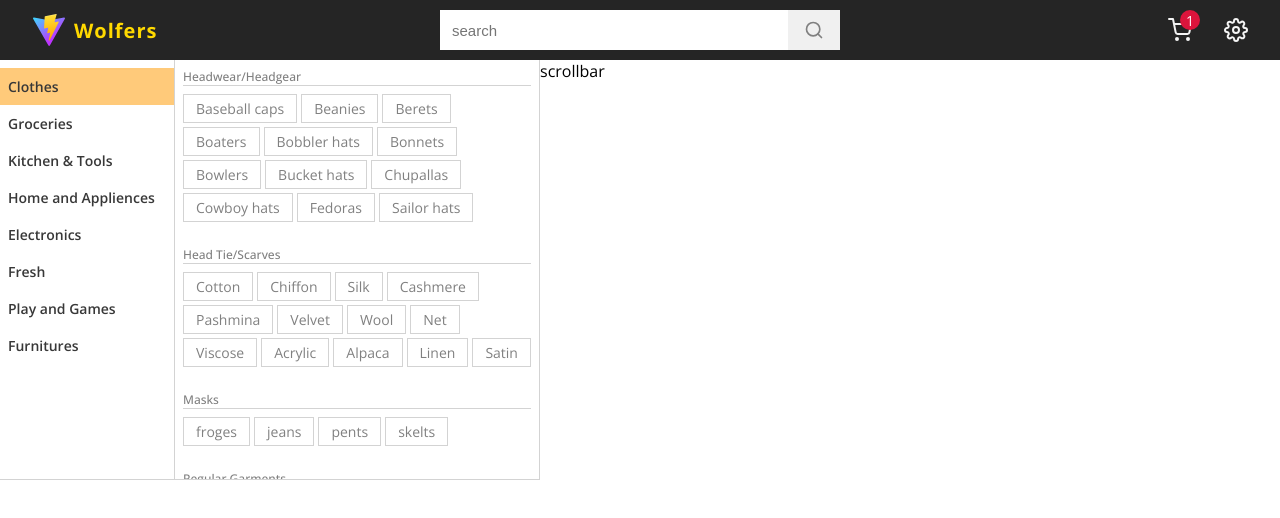
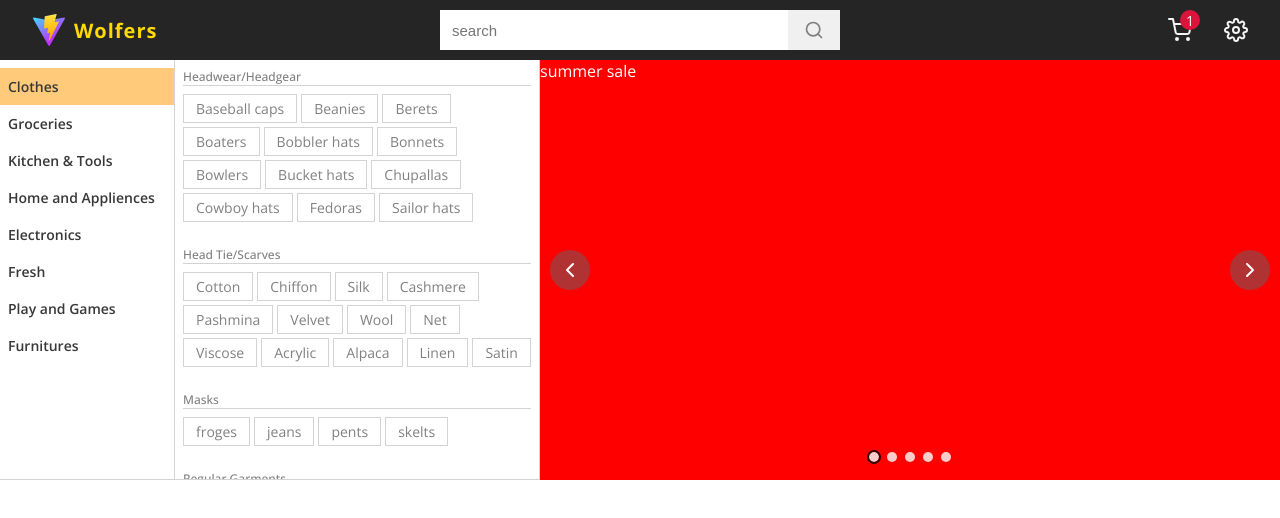
Before and after one commit to Mahesh-Saini/ecommerceReact, a React (Vite) app: page / in a window 1280 px wide. Shown: the top 518 px of the page. Built offline with nearby package versions, Linux system fonts and the light colour scheme.

Commit message:
crousel added

```diff
--- a/src/components/categories/Categories.css
+++ b/src/components/categories/Categories.css
@@ -1,5 +1,6 @@
 .categorySection {
-  width: 540px;
+  /* width: 540px; */
+  max-width: 540px;
   display: flex;
   /* background-color: aquamarine; */
 }
--- a/src/components/categories/Categories.jsx
+++ b/src/components/categories/Categories.jsx
@@ -276,8 +276,8 @@ const categoriesData = [
 
 const Categories = () => {
   const [categories, setCategories] = useState([]);
+  const [subcategoryData, setSubcategoryData] = useState([]);
   const [currentPage, setCurrentPage] = useState(1);
-  const [subcategoryData, setSubcategoryData] = useState([]);
   const [activeItem, setActiveItem] = useState("Clothes");
   const totalItems = categoriesData.length;
   const pageLimit = 10;
--- a/src/pages/home/Home.css
+++ b/src/pages/home/Home.css
@@ -3,3 +3,83 @@
   height: 420px;
   /* background-color: rebeccapurple; */
 }
+.crousel {
+  height: 100%;
+  width: 100%;
+  background-color: aquamarine;
+  overflow: hidden;
+  position: relative;
+}
+.leftButton,
+.rightButton {
+  width: 40px;
+  height: 40px;
+  border-radius: 50%;
+  background-color: rgba(100, 100, 100, 0.5);
+  color: white;
+  display: flex;
+  align-items: center;
+  justify-content: center;
+  font-size: 24px;
+  position: absolute;
+  top: 0;
+  bottom: 0;
+  margin: auto;
+  z-index: 99;
+  transition: all 0.3s ease;
+}
+.leftButton {
+  left: 10px;
+}
+.rightButton {
+  right: 10px;
+}
+.leftButton:hover,
+.rightButton:hover {
+  background-color: rgba(0, 0, 0, 0.5);
+  cursor: pointer;
+}
+.crouselWrapper {
+  width: 100%;
+  height: 100%;
+  background-color: rebeccapurple;
+  display: flex;
+  transition: all 0.8s ease;
+}
+.slide {
+  /* padding: 8px; */
+  min-width: 100%;
+  height: 100%;
+  background-color: antiquewhite;
+}
+.slideImg {
+  width: 100%;
+  height: 100%;
+  object-fit: cover;
+}
+.dots {
+  position: absolute;
+  bottom: 10px;
+  left: 50%;
+  transform: translateX(-50%);
+  /* background-color: aquamarine; */
+  padding: 8px;
+  display: flex;
+  gap: 8px;
+}
+.dots .dot {
+  width: 10px;
+  height: 10px;
+  border-radius: 50%;
+  background-color: rgba(255, 255, 255, 0.8);
+  z-index: 99;
+  /* transition: all 0.2s ease; */
+}
+
+.dots .dot:hover {
+  outline: 2px solid rgba(0, 0, 0, 0.8);
+  cursor: pointer;
+}
+.activeDot {
+  outline: 2px solid rgba(0, 0, 0, 0.8);
+}
--- a/src/pages/home/Home.jsx
+++ b/src/pages/home/Home.jsx
@@ -1,14 +1,109 @@
+import { useEffect, useState } from "react";
+import { FiChevronLeft, FiChevronRight } from "react-icons/fi";
 import Categories from "../../components/categories/Categories";
 import Navbar from "../../components/navbar/Navbar";
 import "./Home.css";
 
+const data = [
+  {
+    id: 1,
+    title: "summer sale",
+    imgUrl: "",
+    color: "red",
+  },
+  {
+    id: 2,
+    title: "winter sale",
+    imgUrl: "",
+    color: "green",
+  },
+  {
+    id: 3,
+    title: "special coupons",
+    imgUrl: "",
+    color: "yellow",
+  },
+  {
+    id: 4,
+    title: "discount offer",
+    imgUrl: "",
+    color: "blue",
+  },
+  {
+    id: 5,
+    title: "black friday sale",
+    imgUrl: "",
+    color: "skyblue",
+  },
+];
+
 const Home = () => {
+  const [currentSlide, setCurrentSlide] = useState(0);
+  const totalSlide = data.length;
+  const [autoPlay, setAutoPlay] = useState(true);
+
+  const handleLeftButton = () => {
+    if (currentSlide > 0) {
+      setCurrentSlide((prev) => prev - 1);
+    }
+  };
+  const handleRightButton = () => {
+    if (currentSlide < totalSlide - 1) {
+      setCurrentSlide((prev) => prev + 1);
+    }
+  };
+  const handleDotClick = (index) => {
+    setCurrentSlide(index);
+  };
+
   return (
     <>
       <Navbar />
       <section className="hero">
         <Categories />
-        <div className="scrollbar">scrollbar</div>
+        <div className="crousel">
+          <div className="leftButton" onClick={() => handleLeftButton()}>
+            <FiChevronLeft />
+          </div>
+          <div
+            className="crouselWrapper"
+            style={{
+              transform: `translateX(-${100 * currentSlide}%)`,
+              color: `green`,
+            }}
+          >
+            {data.map((slide) => {
+              return (
+                <div
+                  key={slide.id}
+                  className="slide"
+                  style={{ backgroundColor: `${slide.color}`, color: "white" }}
+                >
+                  {slide.title}
+                  {/* <img
+                    src={slide.imgUrl}
+                    alt={slide.title}
+                    className="slideImg"
+                  /> */}
+                </div>
+              );
+            })}
+          </div>
+          <div className="rightButton" onClick={() => handleRightButton()}>
+            <FiChevronRight />
+          </div>
+          <div className="dots">
+            {data.map((slide, i) => {
+              return (
+                <div
+                  className={`dot ${i === currentSlide && "activeDot"}`}
+                  key={slide.id}
+                  onClick={() => handleDotClick(i)}
+                />
+              );
+            })}
+          </div>
+        </div>
       </section>
     </>
   );
```
